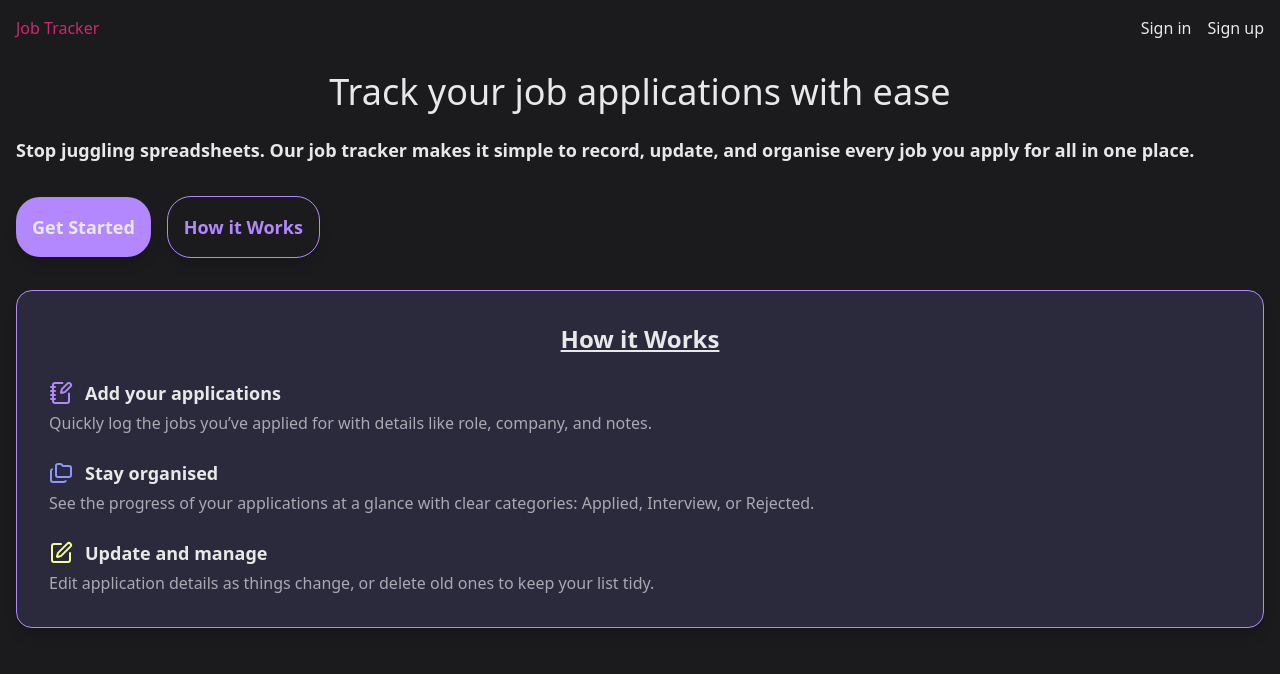
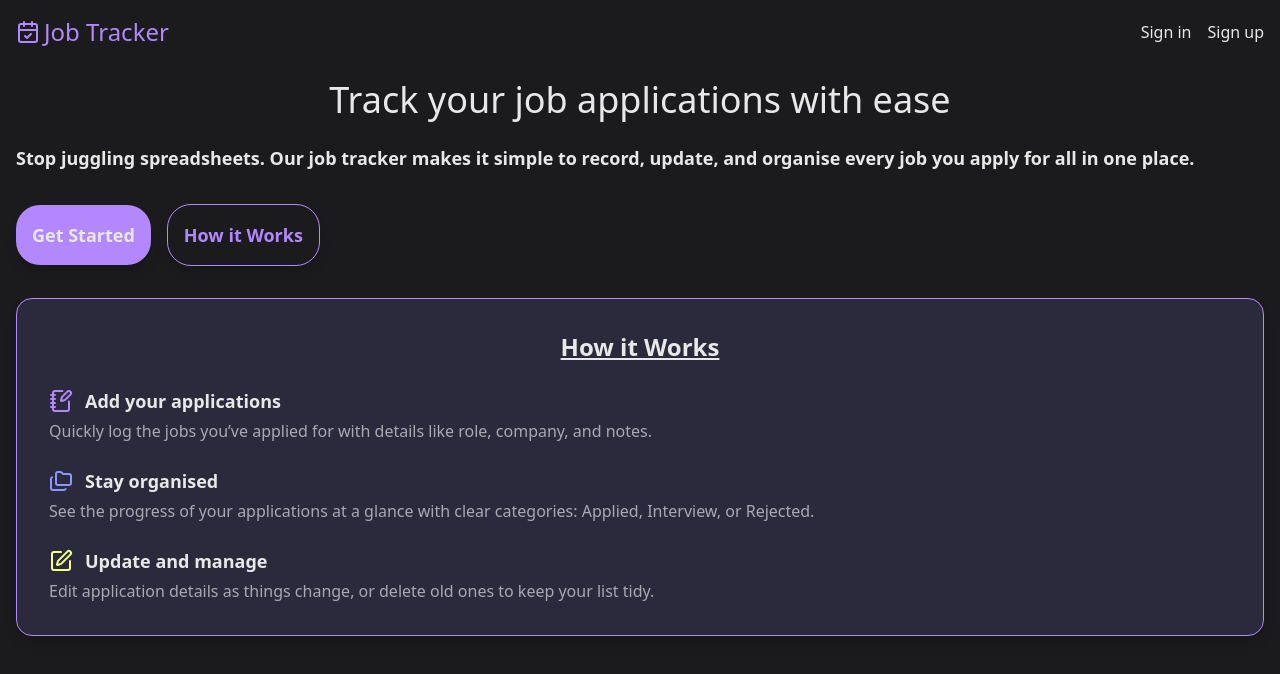
Before and after one commit to David-Nakeeran/job-tracker, a Next.js app: page / in a window 1280 px wide. Shown: the top 674 px of the page. Built offline with nearby package versions, Linux system fonts and the light colour scheme; no server answers.

Commit message:
Feat: updated styling

```diff
--- a/src/components/Header.tsx
+++ b/src/components/Header.tsx
@@ -2,14 +2,16 @@ import { auth } from "@clerk/nextjs/server";
 import Link from "next/link";
 import { SignInButton, SignUpButton, SignedOut } from "@clerk/nextjs";
 import LoggedInUserNav from "./LoggedInUserNav";
+import { CalendarCheck } from "lucide-react";
 
 export default async function Header() {
   const { userId } = await auth();
   return (
     <header className="mb-8">
       <nav className="flex justify-between">
-        <Link href={"/"}>
-          <p className="text-[#ce2772]">Job Tracker</p>
+        <Link href={"/"} className="flex gap-1 items-center">
+          <CalendarCheck size={24} className="text-[#b388ff]" />
+          <p className="text-2xl text-[#b388ff]">Job Tracker</p>
         </Link>
         <div className="flex justify-between gap-4">
           <SignedOut>
```
